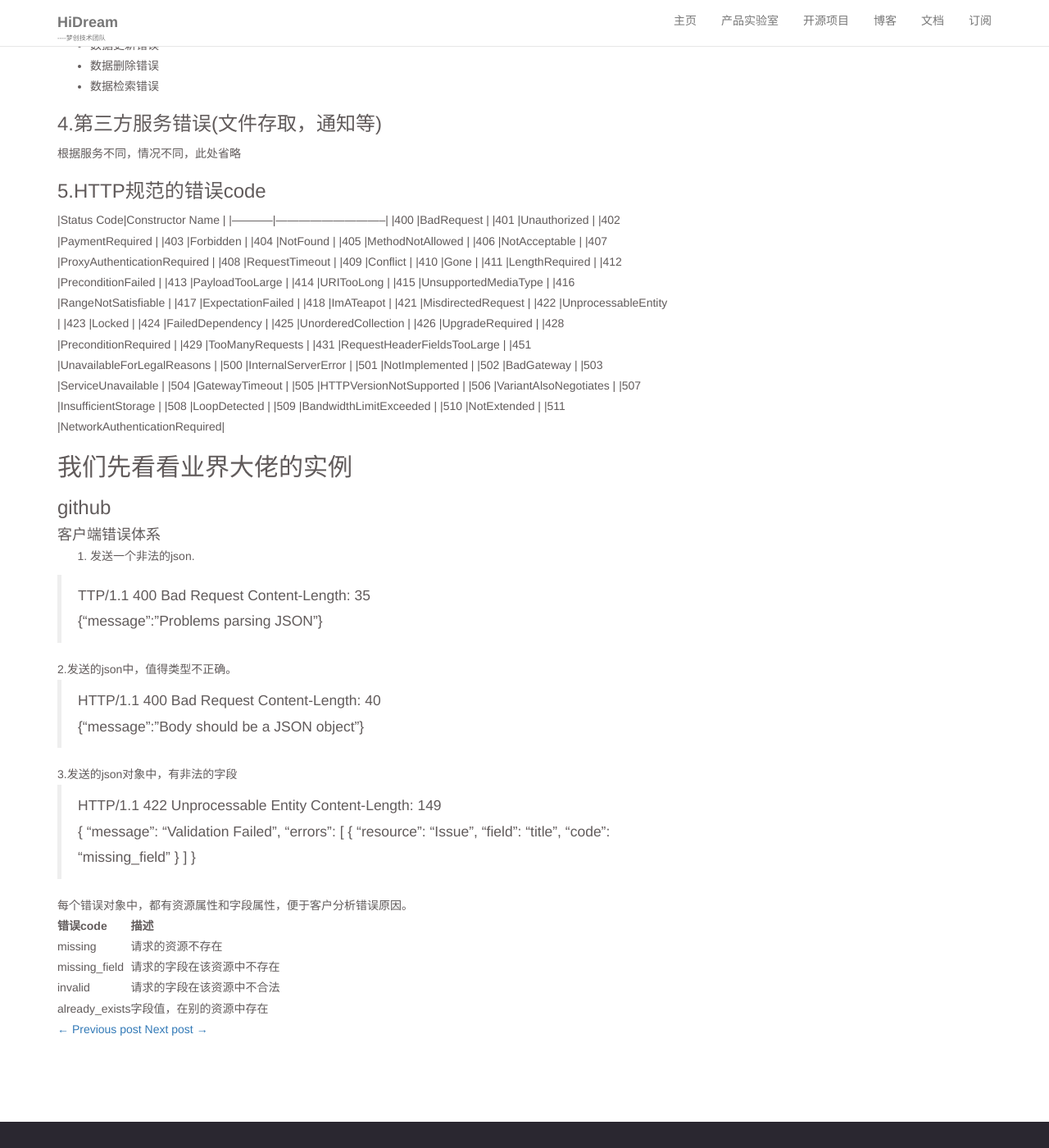
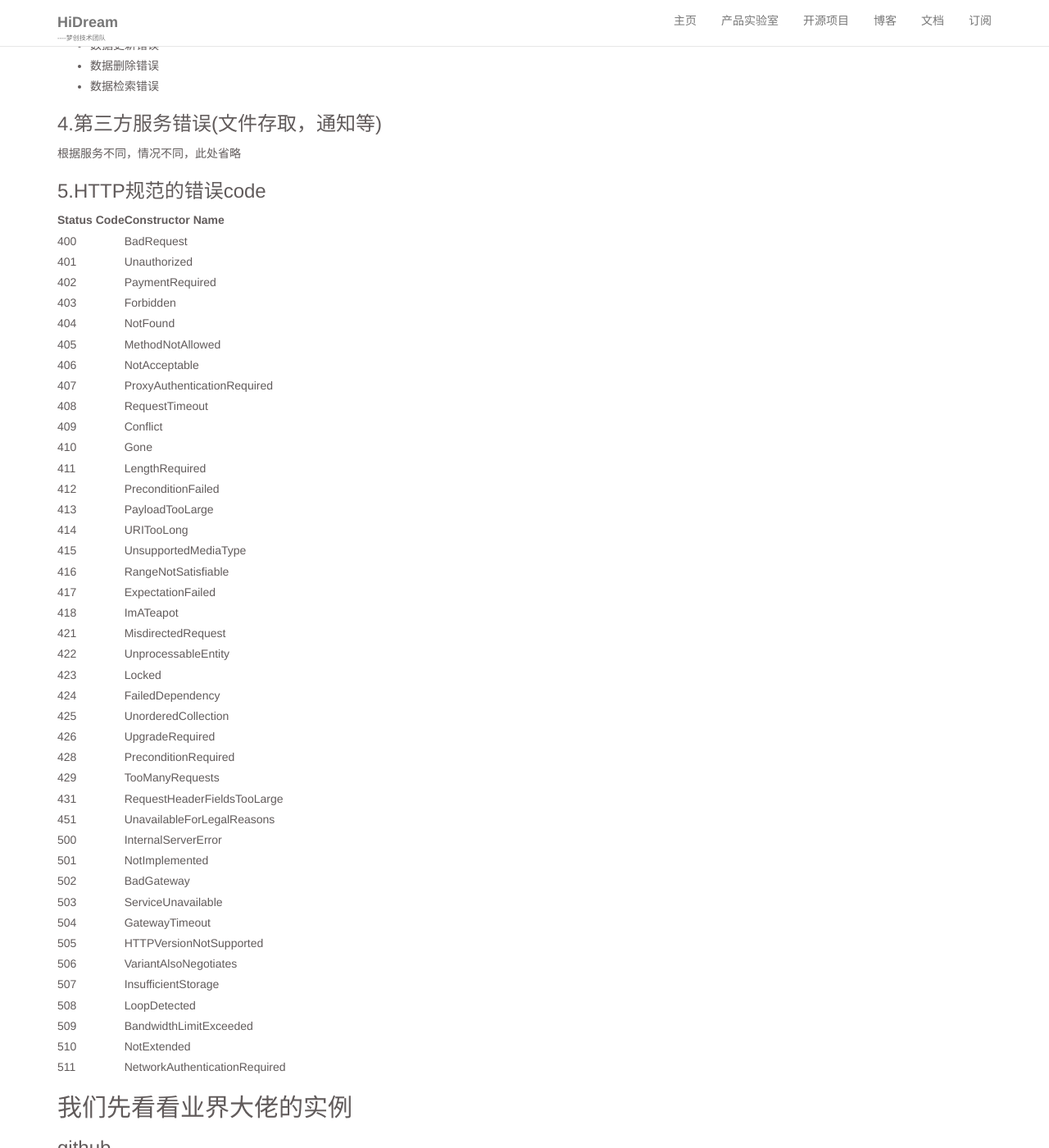
Before and after one commit to DreamHi/DreamHi.github.io, a Jekyll site: the page built from _posts/backend/2017-03-03-RESTAPI架构中Error体系设计.md, in a window 1280 px wide and 1400 px high, scrolled down 958 px. Shown: the whole window at 82% size. Built offline with Jekyll 4.4.1, drawn with Linux system fonts in a browser that asks for light colours; comment, search, counter and statistics services are not loaded; some of the changed text lies outside the part shown.

Commit message:
修改博客内容

````diff
--- a/_posts/backend/2017-03-03-RestAPI架构中Error体系设计.md
+++ b/_posts/backend/2017-03-03-RESTAPI架构中Error体系设计.md
@@ -49,6 +49,7 @@
 根据服务不同，情况不同，此处省略
 
 ### 5.HTTP规范的错误code
+
 |Status Code|Constructor Name             |
 |-----------|-----------------------------|
 |400        |BadRequest                   |
@@ -99,32 +100,38 @@
 #### 客户端错误体系
 1. 发送一个非法的json.
 
-> TTP/1.1 400 Bad Request
-> Content-Length: 35
->
-> {"message":"Problems parsing JSON"}
+```javascript
+ TTP/1.1 400 Bad Request
+ Content-Length: 35
+ {"message":"Problems parsing JSON"}
+```
 
 2.发送的json中，值得类型不正确。
-> HTTP/1.1 400 Bad Request
-> Content-Length: 40
->
-> {"message":"Body should be a JSON object"}
+
+```javascript
+ HTTP/1.1 400 Bad Request
+ Content-Length: 40
+ {"message":"Body should be a JSON object"}
+```
+
 
 3.发送的json对象中，有非法的字段
->
-> HTTP/1.1 422 Unprocessable Entity
-> Content-Length: 149
->
-> {
->  "message": "Validation Failed",
->  "errors": [
->    {
->      "resource": "Issue",
->      "field": "title",
->      "code": "missing_field"
->    }
->  ]
-> }
+
+```javascript
+ HTTP/1.1 422 Unprocessable Entity
+ Content-Length: 149
+
+ {
+  "message": "Validation Failed",
+  "errors": [
+    {
+      "resource": "Issue",
+      "field": "title",
+      "code": "missing_field"
+    }
+  ]
+ }
+```
 
 每个错误对象中，都有资源属性和字段属性，便于客户分析错误原因。
 
````
Also changed, not shown: other parts of _posts/backend/2017-03-03-RESTAPI架构中Error体系设计.md (+1 -1 lines), _posts/2017-01-07-new-blog.markdown (deleted, +0 -8 lines), _posts/frontend/2017-03-03-javascript真伪值整理.md (+2 -0 lines).
